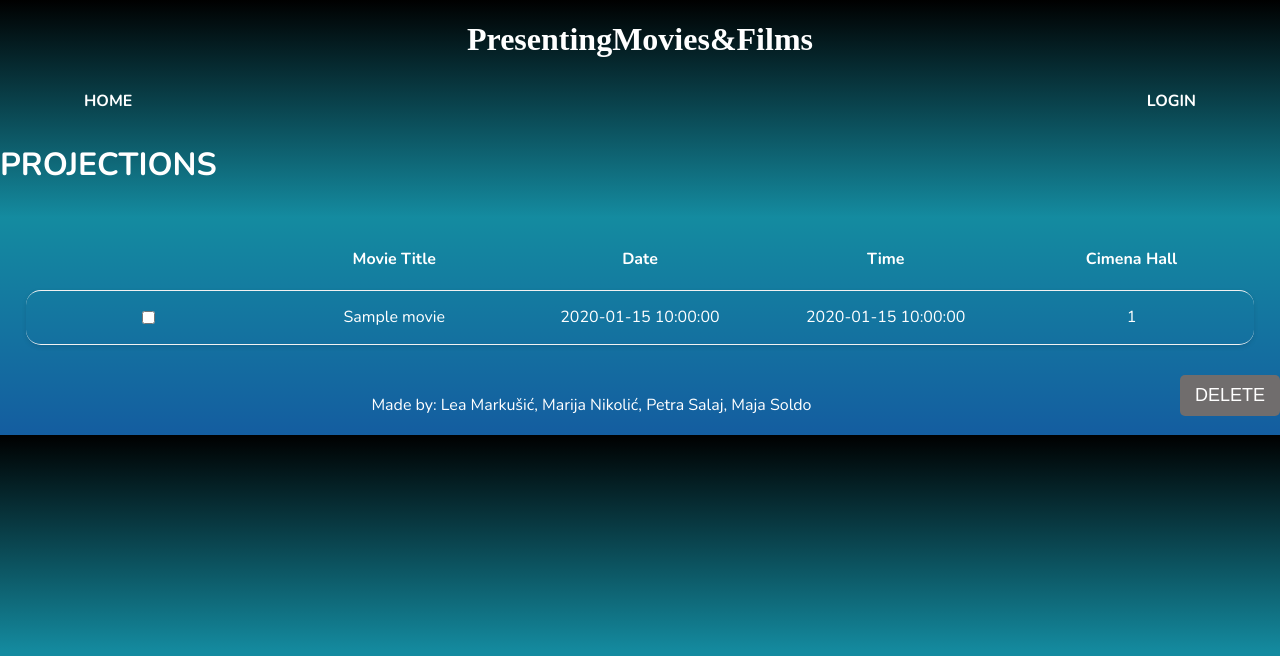
After one commit to majasold/Projekt_RP2, a PHP site: template view/projectionsDelete.php in a window 1280 px wide. The commit adds this page. Shown: the top 656 px of the page. Run offline with PHP 8.4, Linux system fonts and the light colour scheme; the template is opened without the code that fills it: most values are stand-ins (such as "Sample title", 1, 10 or a date in 2020); data that the repository does not hold is empty; some web fonts are replaced.

Commit message:
Projection Delete

```diff
--- a/view/header.php
+++ b/view/header.php
@@ -22,16 +22,18 @@
                     '<div class="right"><a href="index.php?rt=login">LOGIN</a></div>';
             } else if (isset($_SESSION['user']) and $_SESSION['user']->role === 1) {
                 echo '<div class="left"><a class="active" href="index.php?rt=home">HOME</a></div>' .
+                    '<div class="right"><a href="index.php?rt=home/newMovie">NEW MOVIE</a></div>' .
                     '<div class="right"><a href="index.php?rt=reservations">MY RESERVATIONS</a></div>' .
                     '<div class="right"><a href="index.php?rt=login/logout">LOGOUT</a></div>';
             } else if (isset($_SESSION['user']) and $_SESSION['user']->role === 2) {
                 echo '<div class="left"><a class="active" href="index.php?rt=home">HOME</a></div>' .
+                    '<div class="right"><a href="index.php?rt=home/newMovie">NEW MOVIE</a></div>' .
                     '<div class="right"><a href="index.php?rt=reservations/reservations">RESERVATIONS</a></div>' .
                     '<div class="right"><a href="index.php?rt=login/logout">LOGOUT</a></div>';
             } else if (isset($_SESSION['user']) and $_SESSION['user']->role === 3) {
                 echo '<div class="left"><a class="active" href="index.php?rt=home">HOME</a></div>' .
                     '<div class="right"><a href="index.php?rt=projections/newProjection">NEW PROJECTION</a></div>' .
-                    '<div class="right"><a href="index.php?rt=projections/projectionsDelete">PROJECTIONS</a></div>' .
+                    '<div class="right"><a href="index.php?rt=projections/projectionDelete">PROJECTIONS</a></div>' .
                     '<div class="right"><a href="index.php?rt=home/changeRole">CHANGE ROLE</a></div>' .
                     '<div class="right"><a href="index.php?rt=reservations/reservations">RESERVATIONS</a></div>' .
                     '<div class="right"><a href="index.php?rt=login/logout">LOGOUT</a></div>';
--- a/view/index.css
+++ b/view/index.css
@@ -338,6 +390,55 @@ button, .buttons a {
     justify-content: flex-end;
 }
 
+.qr-container
+{
+    display: flex;
+	justify-content: center;
+	align-items: center;
+	height: 100vh;
+	margin: 0;
+}
+
+.reservations {
+    width: 100%;
+    border-collapse: separate;
+    border-spacing: 0 10px;
+    table-layout: fixed;
+    text-align: middle;
+}
+
+.reservations th, .reservations td {
+    padding: 10px 20px;
+    text-align: center;
+}
+
+.reservations tbody tr {
+    border-radius: 15px;
+    box-shadow: 0 2px 5px rgba(0, 0, 0, 0.1);
+    overflow: hidden;
+}
+
+.reservations tbody tr td {
+    border-top: 1px solid #f2f2f2;
+    border-bottom: 1px solid #f2f2f2;
+}
+
+.reservations th:first-child, .reservations td:first-child {
+    border-top-left-radius: 15px;
+    border-bottom-left-radius: 15px;
+}
+
+.reservations th:last-child, .reservations td:last-child {
+    border-top-right-radius: 15px;
+    border-bottom-right-radius: 15px;
+}
+
+.table-reservations {
+    width: 96%;
+    padding: 20px;
+    margin: auto;
+}
+
 /*new Projection*/
 label
 {
--- a/view/newprojection.php
+++ b/view/newprojection.php
@@ -1,12 +1,12 @@
 <?php require_once __DIR__ . '/header.php'; ?>
 
 <div class="projections">
-    <form action="index.php?rt=projections/newProjection" method="post">
+<form action="index.php?rt=projections/newProjection" method="post">
         <label>Movie Title</label><br>
         <select name="id_movie" id="movies">
             <?php foreach ($movies as $movie): ?>
-                <option value="<?php echo htmlspecialchars($movie['id']); ?>">
-                    <?php echo htmlspecialchars($movie['name']); ?>
+                <option value="<?php echo $movie->id; ?>">
+                    <?php echo $movie->name; ?>
                 </option>
             <?php endforeach; ?>
         </select>
--- /dev/null
+++ b/view/projectionsDelete.php
@@ -0,0 +1,35 @@
+<?php require_once __DIR__ . '/header.php'; ?>
+
+<h1 class="projections" >PROJECTIONS</h1>
+
+<form method = "post" action = "index.php?rt=projections/projectionDelete">
+  <div class="table-reservations">
+      <table class = "projections">
+        <thead class="projections">
+          <tr>
+              <th></th>
+              <th>Movie Title</th>
+              <th>Date</th>
+              <th>Time</th>
+              <th>Cimena Hall</th>
+          </tr>
+        </thead>
+
+        <tbody class = "projections">
+          <?php foreach ($allProjections as $proj) : ?>
+              <tr>
+                  <td><input type = "checkbox" name = "projections[]" value = "<?php echo $res["projection"]->id_projection; ?>" class = "checkbox"></td>
+                  <td><?php echo $res["movie"]->name; ?></td>
+                  <td><?php echo $res["projection"]->date; ?></td>
+                  <td><?php echo $res["projection"]->time; ?></td>
+                  <td><?php echo $res["projection"]->id_hall; ?></td>
+              </tr>
+          <?php endforeach; ?>
+        </tbody>
+      </table>
+  </div>
+  <button type="submit" class="delete">DELETE</button>
+</form>
+
+
+<?php require_once __DIR__ . '/footer.php'; ?>
```
Also changed, not shown: other parts of view/index.css (+52 -0 lines), controller/projectionsController.class.php (+26 -0 lines).
